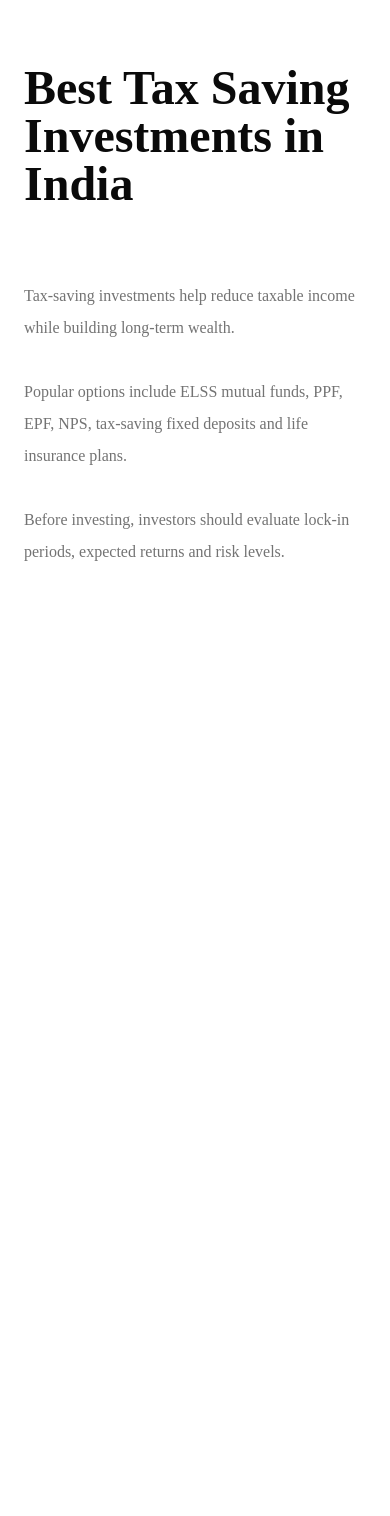
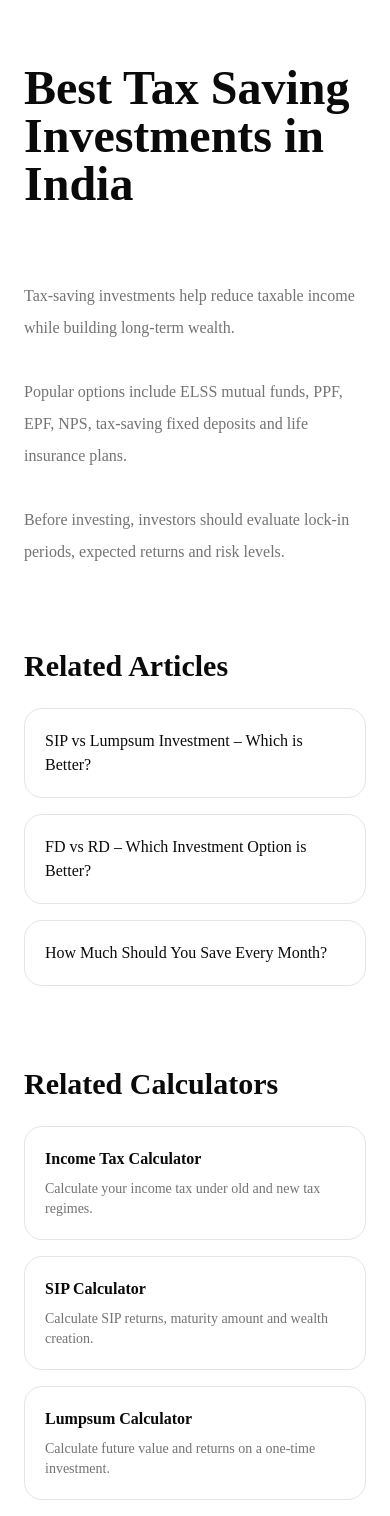
Before and after one commit to payadav142-rgb/FinWise, a Next.js app: page /blog/best-tax-saving-investments in a window 390 px wide. Shown: the top 1516 px of the page. Before the commit the page ends 844 px from the top, so only its background shows below. Built offline with nearby package versions, Linux system fonts and the light colour scheme.

Commit message:
Added blog schema and internal linking

```diff
--- a/app/blog/[slug]/page.tsx
+++ b/app/blog/[slug]/page.tsx
@@ -1,6 +1,9 @@
 import type { Metadata } from "next";
+import Link from "next/link";
 import { notFound } from "next/navigation";
+
 import { blogContent } from "@/data/blogs/content";
+import { calculators } from "@/data/calculators";
 
 type Props = {
   params: Promise<{
@@ -26,6 +29,7 @@ export async function generateMetadata({
 
   return {
     title: article.title,
+
     description: article.content
       .trim()
       .slice(0, 150),
@@ -54,7 +58,37 @@ export default async function BlogPost({
     notFound();
   }
 
+  const relatedBlogs = Object.entries(
+    blogContent
+  )
+    .filter(([key]) => key !== slug)
+    .slice(0, 3);
+
+  const relatedCalculators =
+    calculators.slice(0, 4);
+
+  const blogSchema = {
+    "@context": "https://schema.org",
+    "@type": "BlogPosting",
+    headline: article.title,
+    articleBody: article.content,
+    author: {
+      "@type": "Organization",
+      name: "FinWise",
+    },
+  };
+
   return (
+    <>
+      <script
+        type="application/ld+json"
+        dangerouslySetInnerHTML={{
+          __html: JSON.stringify(
+            blogSchema
+          ),
+        }}
+      />
+
       <main className="mx-auto max-w-4xl px-6 py-16">
         <h1 className="text-5xl font-bold">
           {article.title}
@@ -63,6 +97,59 @@ export default async function BlogPost({
         <div className="mt-10 whitespace-pre-line leading-8 text-muted-foreground">
           {article.content}
         </div>
+
+        {/* Related Blogs */}
+
+        <section className="mt-20">
+          <h2 className="mb-6 text-3xl font-bold">
+            Related Articles
+          </h2>
+
+          <div className="grid gap-4">
+            {relatedBlogs.map(
+              ([blogSlug, blog]) => (
+                <Link
+                  key={blogSlug}
+                  href={`/blog/${blogSlug}`}
+                  className="rounded-2xl border p-5 hover:shadow-md"
+                >
+                  {blog.title}
+                </Link>
+              )
+            )}
+          </div>
+        </section>
+
+        {/* Related Calculators */}
+
+        <section className="mt-20">
+          <h2 className="mb-6 text-3xl font-bold">
+            Related Calculators
+          </h2>
+
+          <div className="grid gap-4 md:grid-cols-2">
+            {relatedCalculators.map(
+              (calculator) => (
+                <Link
+                  key={calculator.slug}
+                  href={`/calculators/${calculator.slug}`}
+                  className="rounded-2xl border p-5 hover:shadow-md"
+                >
+                  <h3 className="font-semibold">
+                    {calculator.title}
+                  </h3>
+
+                  <p className="mt-2 text-sm text-muted-foreground">
+                    {
+                      calculator.description
+                    }
+                  </p>
+                </Link>
+              )
+            )}
+          </div>
+        </section>
       </main>
+    </>
   );
 }
```
Lines whose indentation alone changed are shown as unchanged.
